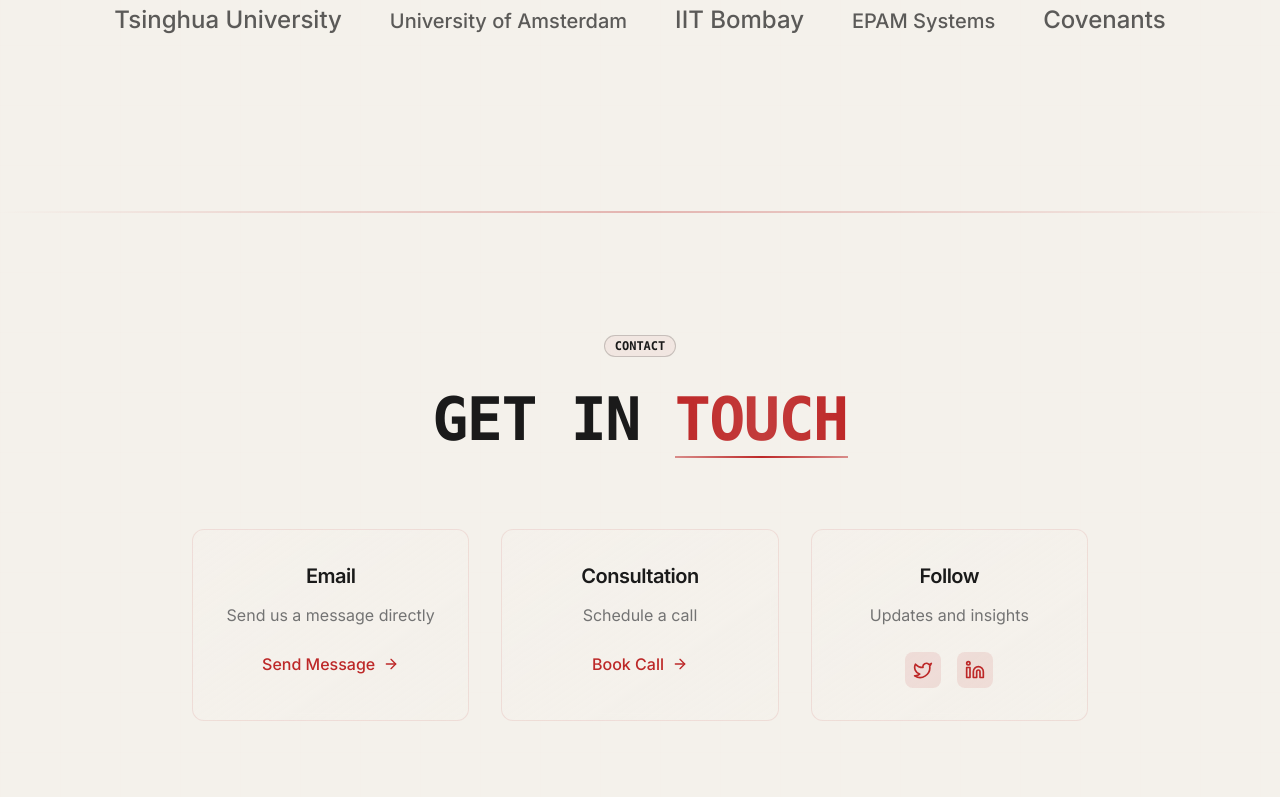
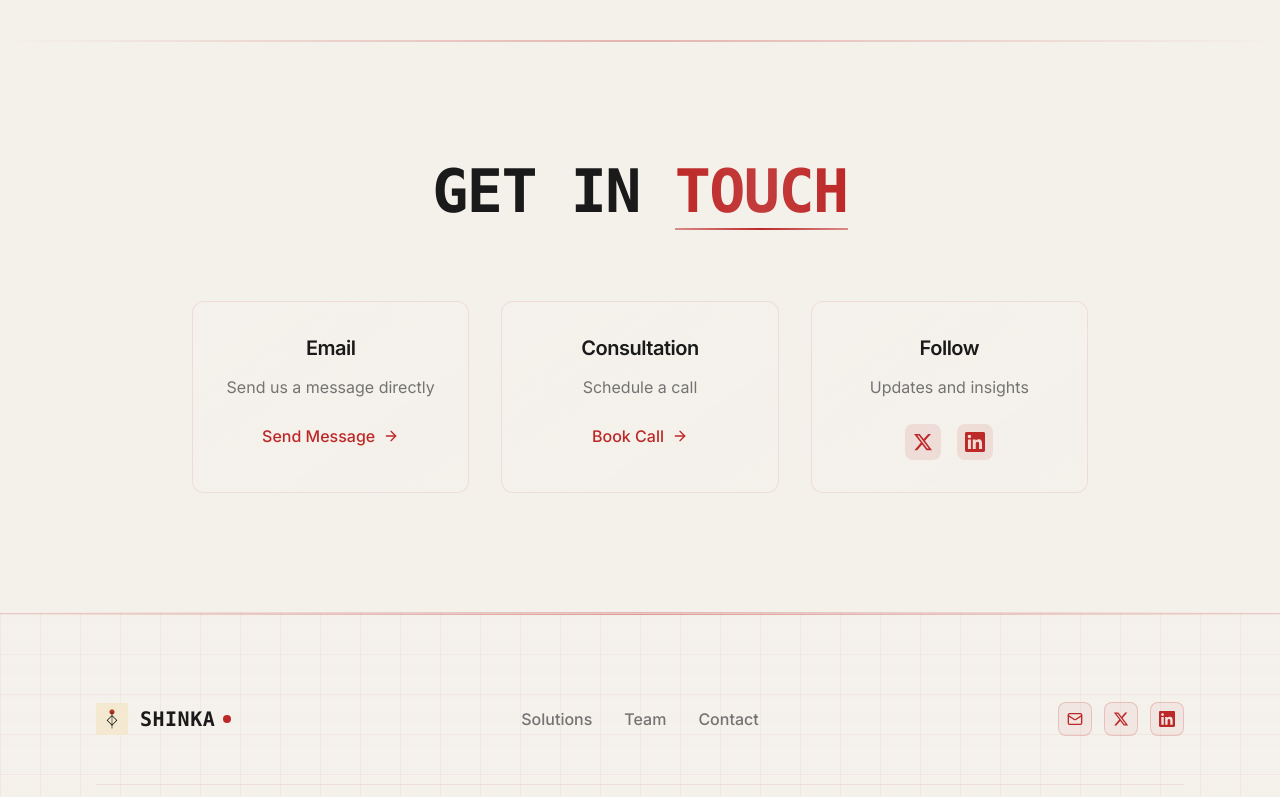
Before and after one commit to shinkahq/shinka-website, a Next.js app: page / in a window 1280 px wide. Shown: the part 2000-2797 px from the top of the page. Built offline with nearby package versions, Linux system fonts and the light colour scheme.

Commit message:
🎨 feat: add simple-icons package for enhanced icon support across the application

```diff
--- a/components/sections/about.tsx
+++ b/components/sections/about.tsx
@@ -3,7 +3,6 @@
 import { memo, useMemo } from 'react'
 import useResponsive from '@/lib/use-responsive'
 import { ResponsiveContainer, ResponsiveText } from '@/components/responsive'
-import { Badge } from '@/components/ui/badge'
 
 const About = memo(function About() {
   const { isMobile, isXs, is3Xl, is4Xl, is5Xl } = useResponsive()
@@ -15,11 +14,6 @@ const About = memo(function About() {
 
   const headerClass = useMemo(() =>
     `text-center ${isXs ? 'mb-8' : isMobile ? 'mb-12' : is3Xl ? 'mb-32' : is4Xl ? 'mb-40' : is5Xl ? 'mb-48' : 'mb-20 md:mb-32'}`,
-    [isMobile, isXs, is3Xl, is4Xl, is5Xl]
-  )
-
-  const badgeClass = useMemo(() =>
-    `${isXs ? 'mb-3' : isMobile ? 'mb-4' : is3Xl ? 'mb-12' : is4Xl ? 'mb-16' : is5Xl ? 'mb-20' : 'mb-8'} border-foreground/20 text-foreground font-mono bg-accent/5 backdrop-blur-sm`,
     [isMobile, isXs, is3Xl, is4Xl, is5Xl]
   )
 
@@ -44,9 +38,6 @@ const About = memo(function About() {
 
       <ResponsiveContainer maxWidth="responsive" className="relative z-10">
         <div className={headerClass}>
-          <Badge variant="outline" className={badgeClass}>
-            ABOUT US
-          </Badge>
 
           <ResponsiveText
             as="h2"
--- a/components/sections/contact.tsx
+++ b/components/sections/contact.tsx
@@ -1,10 +1,33 @@
 'use client'
 
 import { memo, useMemo } from 'react'
-import { ArrowRight, Twitter, Linkedin, Mail, Calendar, MessageSquare } from "lucide-react"
+import { ArrowRight, Mail, Calendar, MessageSquare } from "lucide-react"
 import useResponsive from '@/lib/use-responsive'
 import { ResponsiveContainer, ResponsiveText } from '@/components/responsive'
-import { Badge } from '@/components/ui/badge'
+
+// Custom LinkedIn Icon Component
+const LinkedinIcon = ({ className, ...props }: React.SVGProps<SVGSVGElement>) => (
+  <svg
+    viewBox="0 0 24 24"
+    fill="currentColor"
+    className={className}
+    {...props}
+  >
+    <path d="M20.447 20.452h-3.554v-5.569c0-1.328-.027-3.037-1.852-3.037-1.853 0-2.136 1.445-2.136 2.939v5.667H9.351V9h3.414v1.561h.046c.477-.9 1.637-1.85 3.37-1.85 3.601 0 4.267 2.37 4.267 5.455v6.286zM5.337 7.433c-1.144 0-2.063-.926-2.063-2.065 0-1.138.92-2.063 2.063-2.063 1.14 0 2.064.925 2.064 2.063 0 1.139-.925 2.065-2.064 2.065zm1.782 13.019H3.555V9h3.564v11.452zM22.225 0H1.771C.792 0 0 .774 0 1.729v20.542C0 23.227.792 24 1.771 24h20.451C23.2 24 24 23.227 24 22.271V1.729C24 .774 23.2 0 22.222 0h.003z"/>
+  </svg>
+)
+
+// Custom X (Twitter) Icon Component
+const XIcon = ({ className, ...props }: React.SVGProps<SVGSVGElement>) => (
+  <svg
+    viewBox="0 0 24 24"
+    fill="currentColor"
+    className={className}
+    {...props}
+  >
+    <path d="M18.244 2.25h3.308l-7.227 8.26 8.502 11.24H16.17l-5.214-6.817L4.99 21.75H1.68l7.73-8.835L1.254 2.25H8.08l4.713 6.231zm-1.161 17.52h1.833L7.084 4.126H5.117z"/>
+  </svg>
+)
 
 const contactOptions = [
   {
@@ -33,12 +56,12 @@ const contactOptions = [
     icon: MessageSquare,
     socialLinks: [
       {
-        icon: Twitter,
+        icon: XIcon,
         href: "https://x.com/shinkahq",
         label: "Twitter"
       },
       {
-        icon: Linkedin,
+        icon: LinkedinIcon,
         href: "https://linkedin.com/company/shinkahq",
         label: "LinkedIn"
       }
@@ -58,11 +81,6 @@ const Contact = memo(function Contact() {
 
   const headerClass = useMemo(() =>
     `text-center ${isXs ? 'mb-8' : isMobile ? 'mb-12' : 'mb-20'}`,
-    [isMobile, isXs]
-  )
-
-  const badgeClass = useMemo(() =>
-    `${isXs ? 'mb-3' : isMobile ? 'mb-4' : 'mb-8'} border-foreground/20 text-foreground font-mono bg-accent/5 backdrop-blur-sm`,
     [isMobile, isXs]
   )
 
@@ -110,9 +128,6 @@ const Contact = memo(function Contact() {
 
       <ResponsiveContainer maxWidth="responsive" className="relative z-10">
         <div className={headerClass}>
-          <Badge variant="outline" className={badgeClass}>
-            CONTACT
-          </Badge>
 
           <ResponsiveText
             as="h2"
--- a/components/sections/footer.tsx
+++ b/components/sections/footer.tsx
@@ -1,20 +1,44 @@
 'use client'
 
-import { Mail, Twitter, Linkedin } from "lucide-react"
+import { Mail } from "lucide-react"
 import Image from "next/image"
 import Link from "next/link"
 import useResponsive from '@/lib/use-responsive'
 import { ResponsiveContainer, ResponsiveText, Show } from '@/components/responsive'
 
+// Custom LinkedIn Icon Component
+const LinkedinIcon = ({ className, ...props }: React.SVGProps<SVGSVGElement>) => (
+  <svg
+    viewBox="0 0 24 24"
+    fill="currentColor"
+    className={className}
+    {...props}
+  >
+    <path d="M20.447 20.452h-3.554v-5.569c0-1.328-.027-3.037-1.852-3.037-1.853 0-2.136 1.445-2.136 2.939v5.667H9.351V9h3.414v1.561h.046c.477-.9 1.637-1.85 3.37-1.85 3.601 0 4.267 2.37 4.267 5.455v6.286zM5.337 7.433c-1.144 0-2.063-.926-2.063-2.065 0-1.138.92-2.063 2.063-2.063 1.14 0 2.064.925 2.064 2.063 0 1.139-.925 2.065-2.064 2.065zm1.782 13.019H3.555V9h3.564v11.452zM22.225 0H1.771C.792 0 0 .774 0 1.729v20.542C0 23.227.792 24 1.771 24h20.451C23.2 24 24 23.227 24 22.271V1.729C24 .774 23.2 0 22.222 0h.003z"/>
+  </svg>
+)
+
+// Custom X (Twitter) Icon Component
+const XIcon = ({ className, ...props }: React.SVGProps<SVGSVGElement>) => (
+  <svg
+    viewBox="0 0 24 24"
+    fill="currentColor"
+    className={className}
+    {...props}
+  >
+    <path d="M18.244 2.25h3.308l-7.227 8.26 8.502 11.24H16.17l-5.214-6.817L4.99 21.75H1.68l7.73-8.835L1.254 2.25H8.08l4.713 6.231zm-1.161 17.52h1.833L7.084 4.126H5.117z"/>
+  </svg>
+)
+
 const socialLinks = [
   {
     href: "https://x.com/shinkahq",
-    icon: Twitter,
+    icon: XIcon,
     label: "Twitter"
   },
   {
     href: "https://linkedin.com/company/shinkahq",
-    icon: Linkedin,
+    icon: LinkedinIcon,
     label: "LinkedIn"
   }
 ]
--- a/components/sections/hero.tsx
+++ b/components/sections/hero.tsx
@@ -1,7 +1,6 @@
 'use client'
 
 import { memo } from 'react'
-import { Badge } from "@/components/ui/badge"
 import { Button } from "@/components/ui/button"
 import useResponsive from '@/lib/use-responsive'
 import { ResponsiveContainer, ResponsiveText } from '@/components/responsive'
@@ -14,10 +13,6 @@ const Hero = memo(function Hero() {
     <section className={`${paddingClass} bg-gradient-to-b from-background to-muted/20`}>
       <ResponsiveContainer maxWidth="responsive">
         <div className="text-center">
-          <Badge variant="outline" className="mb-4 sm:mb-6 md:mb-8 3xl:mb-12 4xl:mb-16 5xl:mb-20 border-foreground/20 text-foreground font-medium bg-background/50 backdrop-blur-sm">
-            ENTERPRISE SOLUTIONS
-          </Badge>
-
           <ResponsiveText
             as="h1"
             mobileSize={isXs ? "text-2xl" : "text-3xl"}
--- a/components/sections/team.tsx
+++ b/components/sections/team.tsx
@@ -3,7 +3,6 @@
 import { useState, memo, useMemo, useCallback } from 'react'
 import useResponsive from '@/lib/use-responsive'
 import { ResponsiveContainer, ResponsiveText } from '@/components/responsive'
-import { Badge } from '@/components/ui/badge'
 
 const experience = [
   { name: "QX Labs", role: "Founding AI Engineer", size: "large" },
@@ -33,11 +32,6 @@ const Team = memo(function Team() {
 
   const headerClass = useMemo(() =>
     `text-center ${isXs ? 'mb-8' : isMobile ? 'mb-12' : 'mb-20'}`,
-    [isMobile, isXs]
-  )
-
-  const badgeClass = useMemo(() =>
-    `${isXs ? 'mb-3' : isMobile ? 'mb-4' : 'mb-8'} border-foreground/20 text-foreground font-mono bg-accent/5 backdrop-blur-sm`,
     [isMobile, isXs]
   )
 
@@ -83,10 +77,6 @@ const Team = memo(function Team() {
 
       <ResponsiveContainer maxWidth="responsive" className="relative z-10">
         <div className={headerClass}>
-          <Badge variant="outline" className={badgeClass}>
-            EXPERIENCE
-          </Badge>
-
           <ResponsiveText
             as="h2"
             mobileSize={isXs ? "text-xl" : "text-2xl"}
--- a/package.json
+++ b/package.json
@@ -20,6 +20,7 @@
     "next-themes": "^0.4.6",
     "react": "^19",
     "react-dom": "^19",
+    "simple-icons": "^15.9.0",
     "tailwind-merge": "^2.5.5",
     "tailwindcss-animate": "^1.0.7"
   },
```
Also changed, not shown: 1 other file (tests, documents, lock files or other folders).
